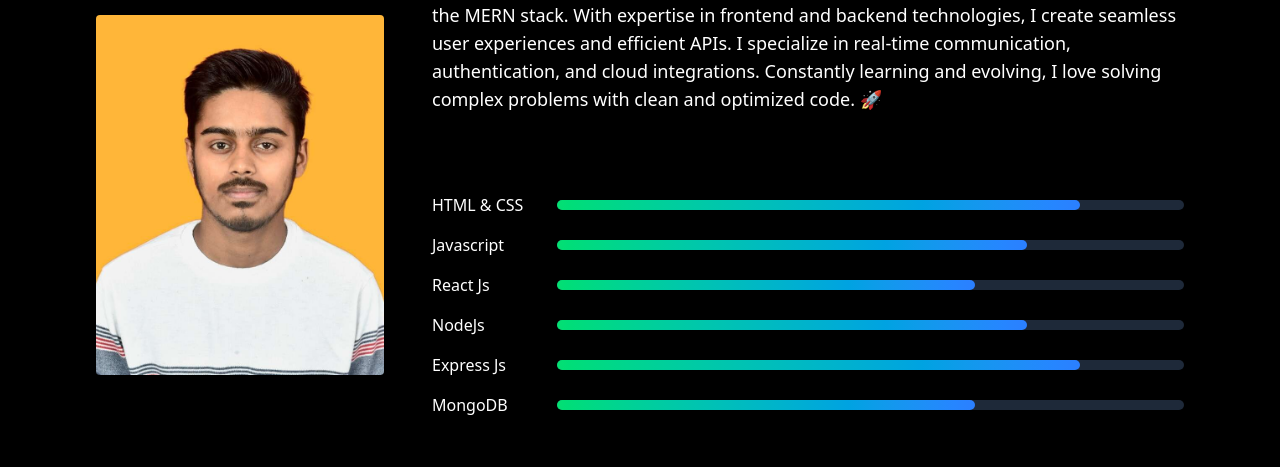
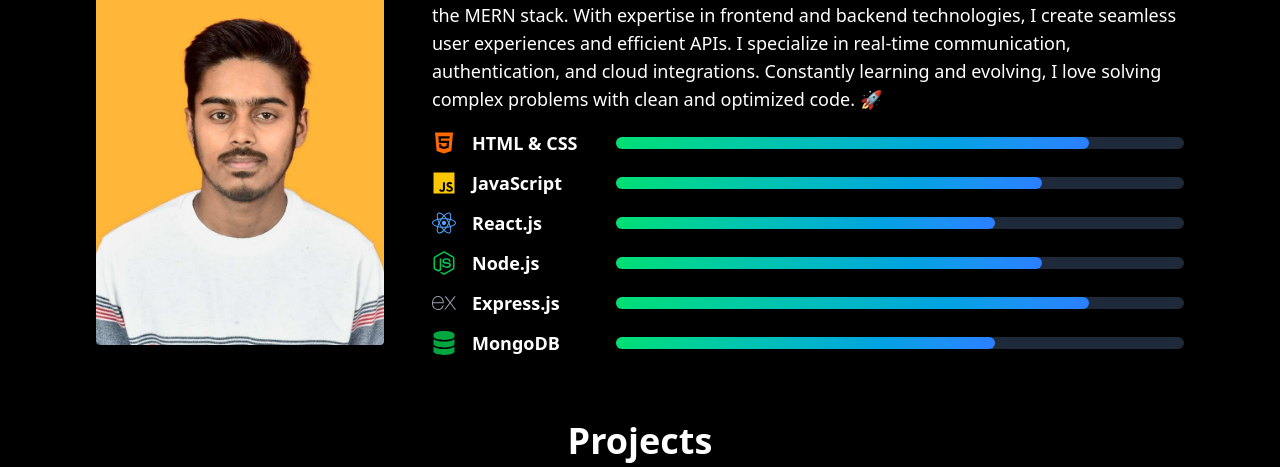
Before and after one commit to Ajit180/Portfolio-Website, a React (Vite) app: page / in a window 1280 px wide. Shown: the part 643-1110 px from the top of the page. Built offline with nearby package versions, Linux system fonts and the light colour scheme.

Commit message:
Added Technologies Compoents and Changes mb-20 to mb-2 in p taq

```diff
--- a/src/Components/About.jsx
+++ b/src/Components/About.jsx
@@ -1,5 +1,6 @@
 import React from "react";
 import aboutimage from "../assets/hero.jpg";
+import Technologies from "./Technogies";
 
 const About = () => {
   return (
@@ -13,7 +14,7 @@ const About = () => {
             className="w-72 h-90 rounded object-cover mb-8 md:mb-0"
           />
           <div className="flex-1">
-            <p className="text-lg mb-20">
+            <p className="text-lg mb-4">
               I am a passionate Full Stack Developer skilled in building
               scalable web applications using the MERN stack. With expertise in
               frontend and backend technologies, I create seamless user
@@ -22,75 +23,8 @@ const About = () => {
               learning and evolving, I love solving complex problems with clean
               and optimized code. 🚀
             </p>
-            <div className="space-y-4">
-              <div className="flex items-center">
-                <label htmlFor="htmlandcss" className="w-2/12">
-                  HTML & CSS
-                </label>
-                <div className="grow bg-gray-800 rounded-full h-2.5">
-                  <div
-                    className="bg-gradient-to-r from-green-400 to-blue-500 h-2.5 rounded-full
-            transform transition-transform duration-300 hover:scale-105 w-10/12 "
-                  ></div>
-                </div>
-              </div>
-
-              <div className="flex items-center">
-                <label htmlFor="htmlandcss" className="w-2/12">
-                  Javascript
-                </label>
-                <div className="grow bg-gray-800 rounded-full h-2.5">
-                  <div
-                    className="bg-gradient-to-r from-green-400 to-blue-500 h-2.5 rounded-full
-            transform transition-transform duration-300 hover:scale-105 w-9/12 "
-                  ></div>
-                </div>
-              </div>
-              <div className="flex items-center">
-                <label htmlFor="htmlandcss" className="w-2/12">
-                  React Js
-                </label>
-                <div className="grow bg-gray-800 rounded-full h-2.5">
-                  <div
-                    className="bg-gradient-to-r from-green-400 to-blue-500 h-2.5 rounded-full
-            transform transition-transform duration-300 hover:scale-105 w-8/12 "
-                  ></div>
-                </div>
-              </div>
-              <div className="flex items-center">
-                <label htmlFor="htmlandcss" className="w-2/12">
-                  NodeJs
-                </label>
-                <div className="grow bg-gray-800 rounded-full h-2.5">
-                  <div
-                    className="bg-gradient-to-r from-green-400 to-blue-500 h-2.5 rounded-full
-            transform transition-transform duration-300 hover:scale-105 w-9/12 "
-                  ></div>
-                </div>
-              </div>
-              <div className="flex items-center">
-                <label htmlFor="htmlandcss" className="w-2/12">
-                  Express Js
-                </label>
-                <div className="grow bg-gray-800 rounded-full h-2.5">
-                  <div
-                    className="bg-gradient-to-r from-green-400 to-blue-500 h-2.5 rounded-full
-            transform transition-transform duration-300 hover:scale-105 w-10/12 "
-                  ></div>
-                </div>
-              </div>
-              <div className="flex items-center">
-                <label htmlFor="htmlandcss" className="w-2/12">
-                  MongoDB
-                </label>
-                <div className="grow bg-gray-800 rounded-full h-2.5">
-                  <div
-                    className="bg-gradient-to-r from-green-400 to-blue-500 h-2.5 rounded-full
-            transform transition-transform duration-300 hover:scale-105 w-8/12 "
-                  ></div>
-                </div>
-              </div>
-            </div>
+            {/* Technologies Section */}
+            <Technologies/>
             {/* <div className="mt-12 flex justify-between text-center">
                <div>
                   <h3 className="text-2xl font-bold text-transparent bg-clip-text
--- a/src/Components/Footer.jsx
+++ b/src/Components/Footer.jsx
@@ -1,5 +1,5 @@
 import React from "react";
-import { FaFacebook, FaGithub, FaLinkedin, FaTwitter } from "react-icons/fa";
+import {FaGithub, FaLinkedin, FaTwitter } from "react-icons/fa";
 
 const Footer = () => {
   return (
--- a/src/Components/IconNavbar.jsx
+++ b/src/Components/IconNavbar.jsx
@@ -9,7 +9,7 @@ const IconNavbar = () => {
     <nav className="bg-black text-white p-4 fixed w-full z-10">
       <div className="max-w-6xl mx-auto flex justify-between items-center">
         {/* Logo */}
-        <h1 className="text-2xl font-bold">My Portfolio</h1>
+        <h1 className="text-2xl font-bold">Ajit Yadav</h1>
 
         {/* Desktop Menu */}
         <div className="hidden md:flex space-x-6 text-lg">
--- /dev/null
+++ b/src/Components/Technogies.jsx
@@ -0,0 +1,29 @@
+import { FaHtml5, FaCss3Alt, FaJs, FaReact, FaNodeJs, FaDatabase } from "react-icons/fa";
+import { SiExpress } from "react-icons/si";
+
+const technologies = [
+  { name: "HTML & CSS", icon: <FaHtml5 className="text-orange-500" />, width: "w-10/12" },
+  { name: "JavaScript", icon: <FaJs className="text-yellow-400" />, width: "w-9/12" },
+  { name: "React.js", icon: <FaReact className="text-blue-400" />, width: "w-8/12" },
+  { name: "Node.js", icon: <FaNodeJs className="text-green-500" />, width: "w-9/12" },
+  { name: "Express.js", icon: <SiExpress className="text-gray-400" />, width: "w-10/12" },
+  { name: "MongoDB", icon: <FaDatabase className="text-green-600" />, width: "w-8/12" },
+];
+
+const Technologies = () => {
+  return (
+    <div className="space-y-3">
+      {technologies.map((tech, index) => (
+        <div key={index} className="flex items-center gap-4">
+          <span className="text-2xl">{tech.icon}</span>
+          <span className="w-32 text-lg font-semibold">{tech.name}</span>
+          <div className="grow bg-gray-800 rounded-full h-3">
+            <div className={`bg-gradient-to-r from-green-400 to-blue-500 h-3 rounded-full ${tech.width} transform transition-transform duration-300 hover:scale-105`}></div>
+          </div>
+        </div>
+      ))}
+    </div>
+  );
+};
+
+export default Technologies;
```
